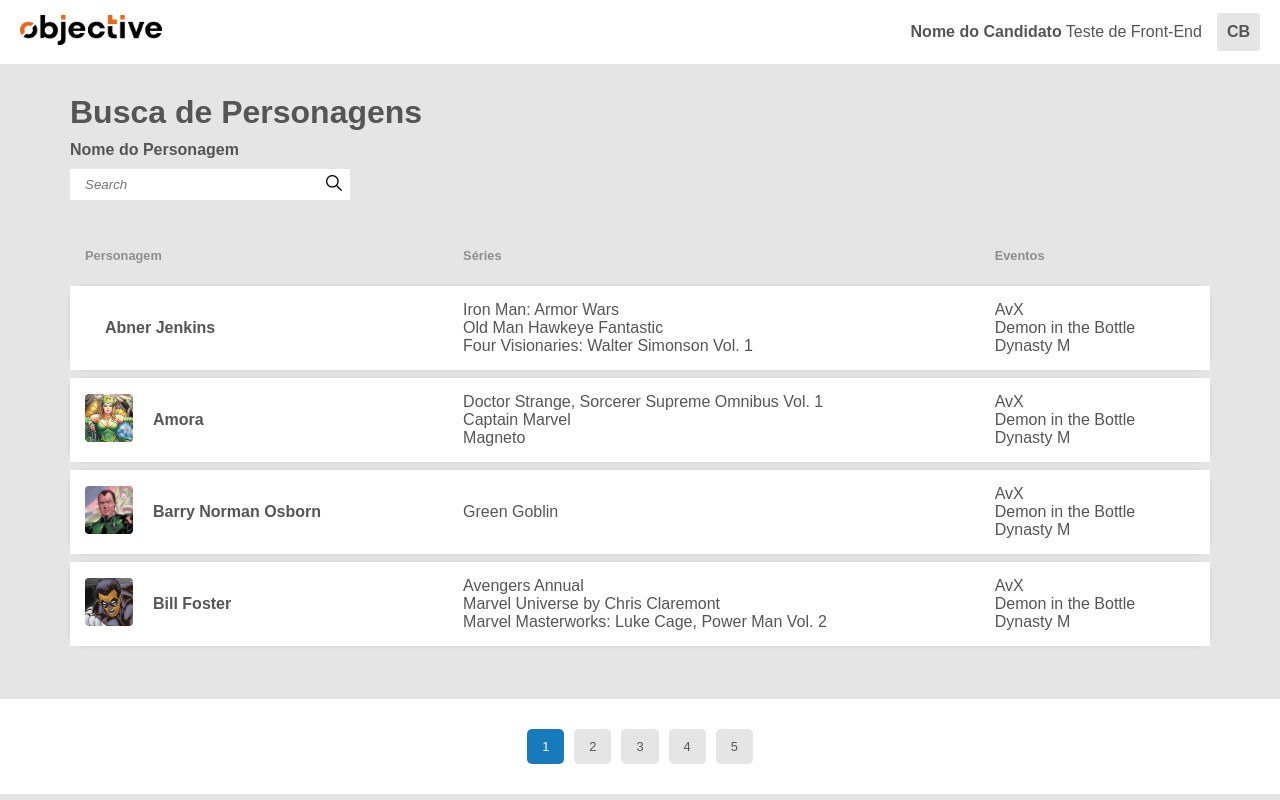
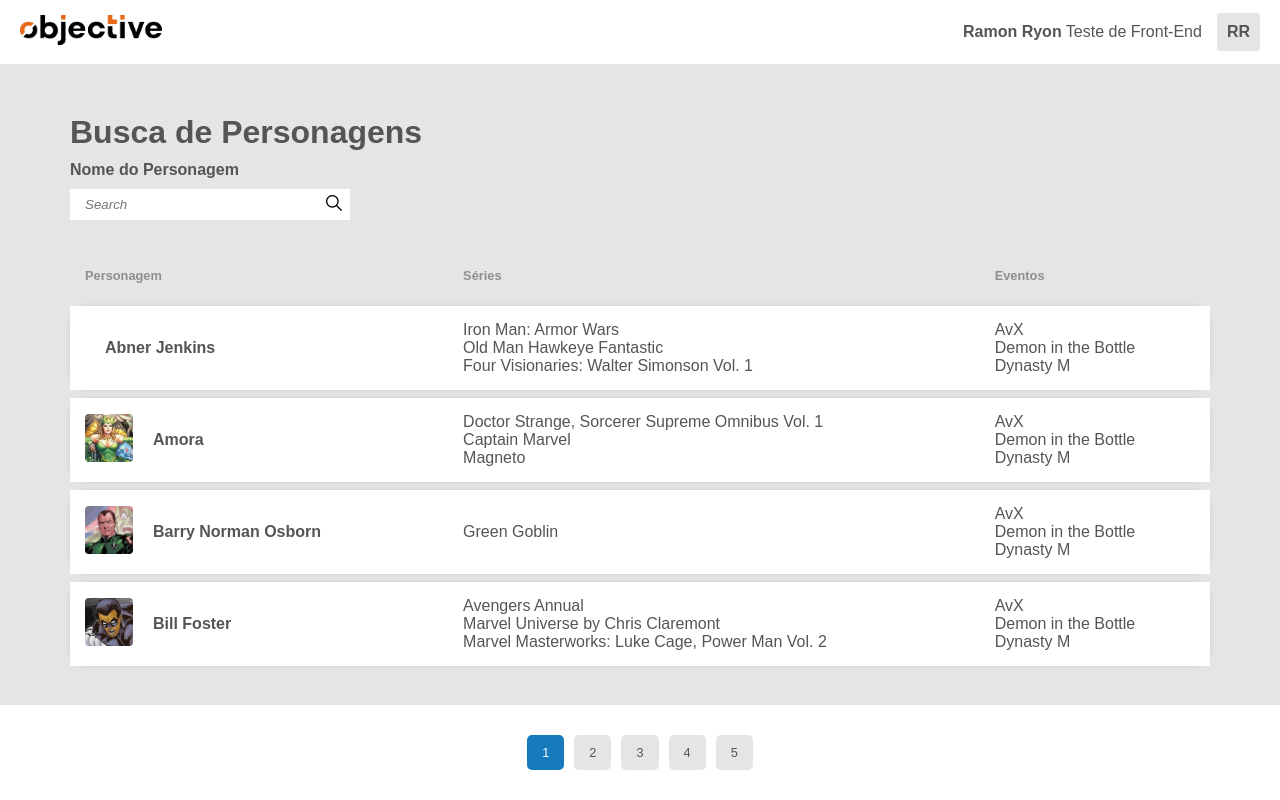
Before and after one commit to ramonryon/code-hero, a plain HTML site: page index.html in a window 1280 px wide. Drawn offline with Linux system fonts and the light colour scheme; a web font is replaced by a local one.

Commit message:
Fix Bug Footer

```diff
--- a/assets/css/style.css
+++ b/assets/css/style.css
@@ -76,7 +76,7 @@ header {
 }
 
 .content-area {
-    padding: 20px 0;
+    padding: 40px 0;
 }
 
 .content--search form {
@@ -152,6 +152,9 @@ header {
 footer {
     background-color: #fff;
     padding: 30px 0;
+    position: absolute;
+    bottom: 0;
+    width: 100vw;
 }
 
 footer .heroes--pagination {
--- a/index.html
+++ b/index.html
@@ -15,10 +15,10 @@
         </div>
         <div class="header--right">
             <div class="header--username">
-                <span>Nome do Candidato</span> Teste de Front-End
+                <span>Ramon Ryon</span> Teste de Front-End
             </div>
             <div class="header--avatar">
-                CB
+                RR
             </div>
         </div>
     </header>
```
